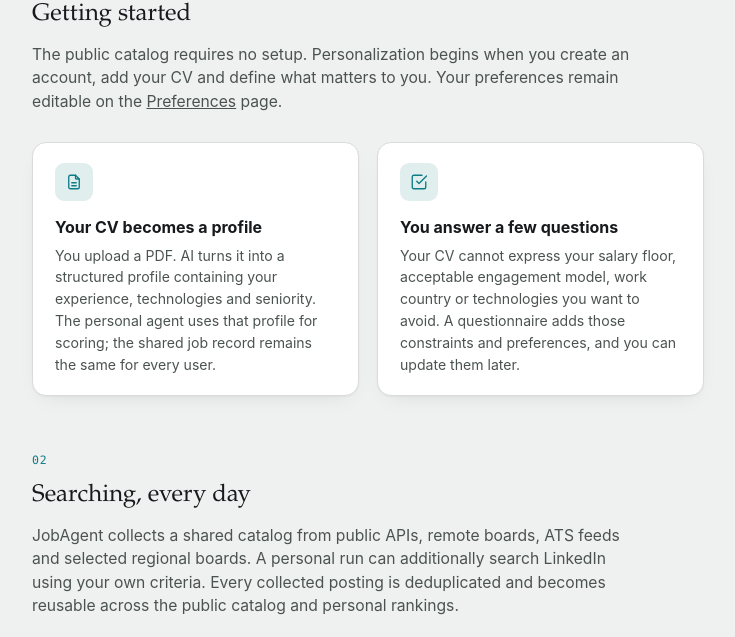
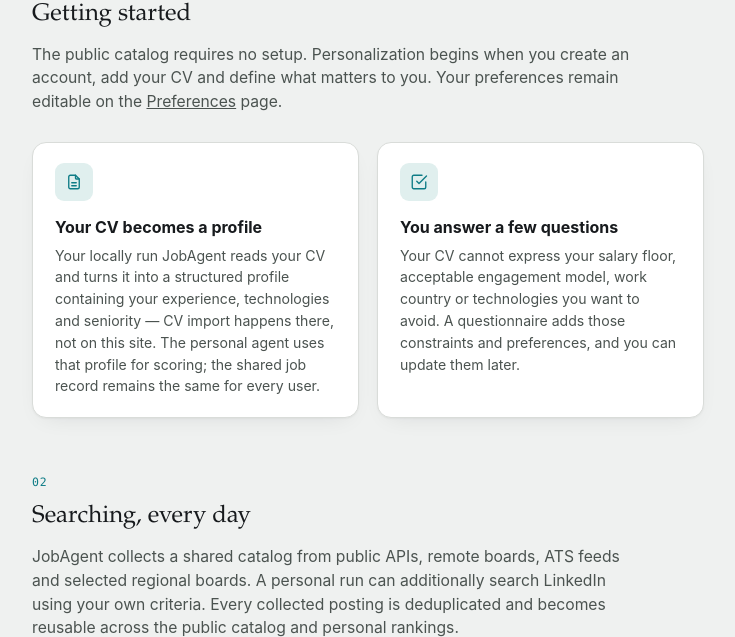
Before and after one commit to BaranskiTomasz/JobAgentWeb, a FastAPI app: page /how-it-works in a window 1280 px wide. Shown: the part 577-1214 px from the top of the page, without its empty margins (272-1007 px from the left). Run offline with FastAPI, Linux system fonts and the light colour scheme; parts of the project's set-up code (start-up, migrations or seed data) failed here and were passed over; some libraries are stand-ins or nearby versions.

Commit message:
202611092200: Stop preferences save from wiping remote_countries, fix stale CV-upload copy
savePreferences() built its POST payload from scratch every time, with no
field for remote_countries - the backend's insert() always creates a brand
new candidate_preferences row from exactly the fields it's given, so any
field missing from that payload (only remote_countries, here) silently
became null on every single save, regardless of which section the user
actually edited. Confirmed as the real cause behind two separate incidents
of a candidate's remote-country list disappearing. Now the page remembers
the active preferences it loaded and carries remote_countries forward
unchanged on save, until the form grows a real control for editing it.

Also corrected how-it-works.html's "You upload a PDF" claim - no such
upload endpoint exists anywhere in the backend; CV import has always
happened through the locally run JobAgent, which is what preferences.html
itself already said.

```diff
--- a/templates/how_it_works.html
+++ b/templates/how_it_works.html
@@ -75,7 +75,7 @@
         <svg width="18" height="18" viewBox="0 0 24 24" fill="none" stroke="currentColor" stroke-width="1.8" stroke-linecap="round" stroke-linejoin="round"><path d="M14 3v4a1 1 0 0 0 1 1h4"/><path d="M17 21H7a2 2 0 0 1-2-2V5a2 2 0 0 1 2-2h7l5 5v11a2 2 0 0 1-2 2Z"/><path d="M9 13h6M9 17h6"/></svg>
       </span>
       <h3>Your CV becomes a profile</h3>
-      <p>You upload a PDF. AI turns it into a structured profile containing your experience, technologies and seniority. The personal agent uses that profile for scoring; the shared job record remains the same for every user.</p>
+      <p>Your locally run JobAgent reads your CV and turns it into a structured profile containing your experience, technologies and seniority — CV import happens there, not on this site. The personal agent uses that profile for scoring; the shared job record remains the same for every user.</p>
     </div>
     <div class="concept-card">
       <span class="concept-card__icon" aria-hidden="true">
```
Also changed, not shown: static/questionnaire.js (+10 -0 lines).
